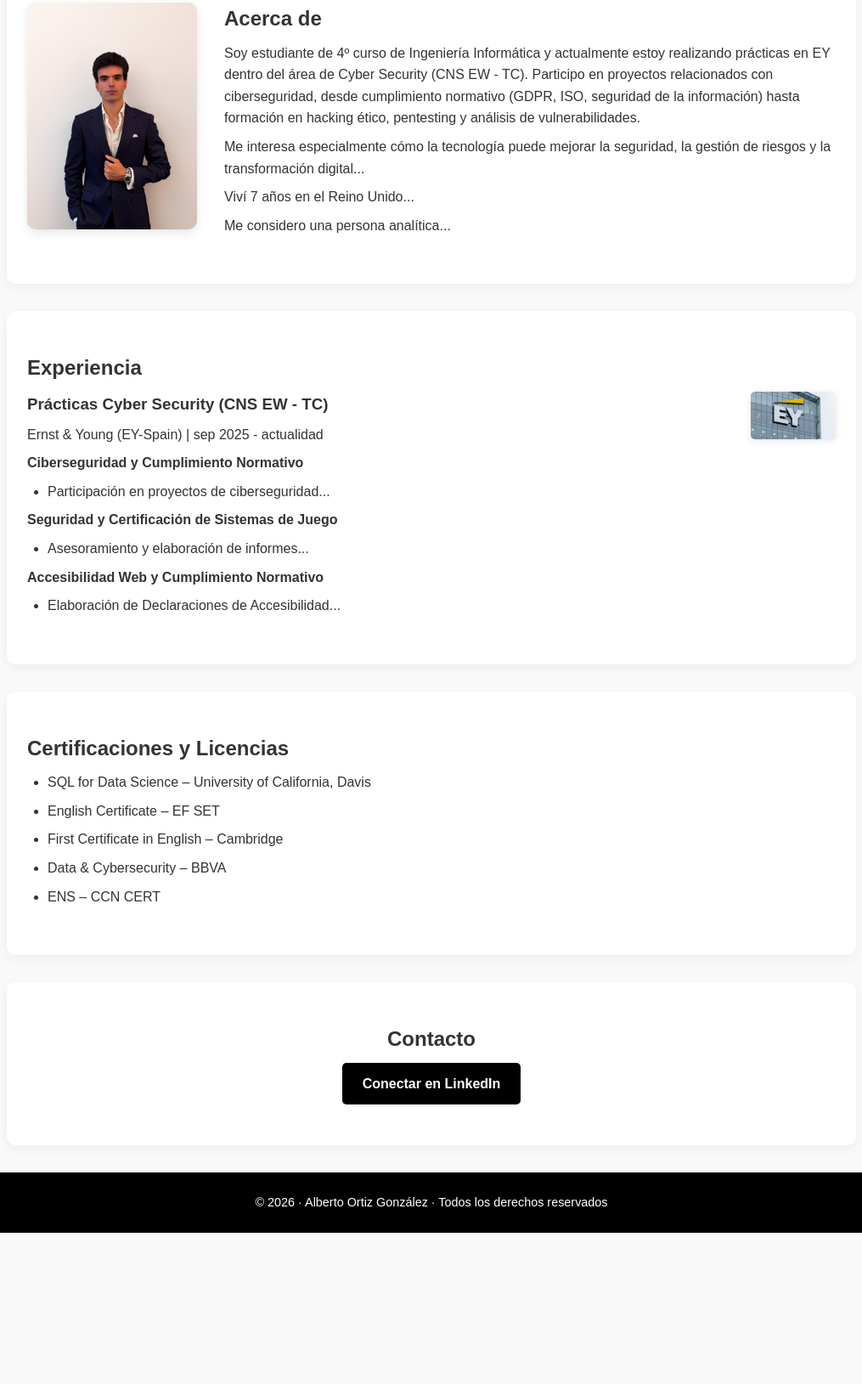
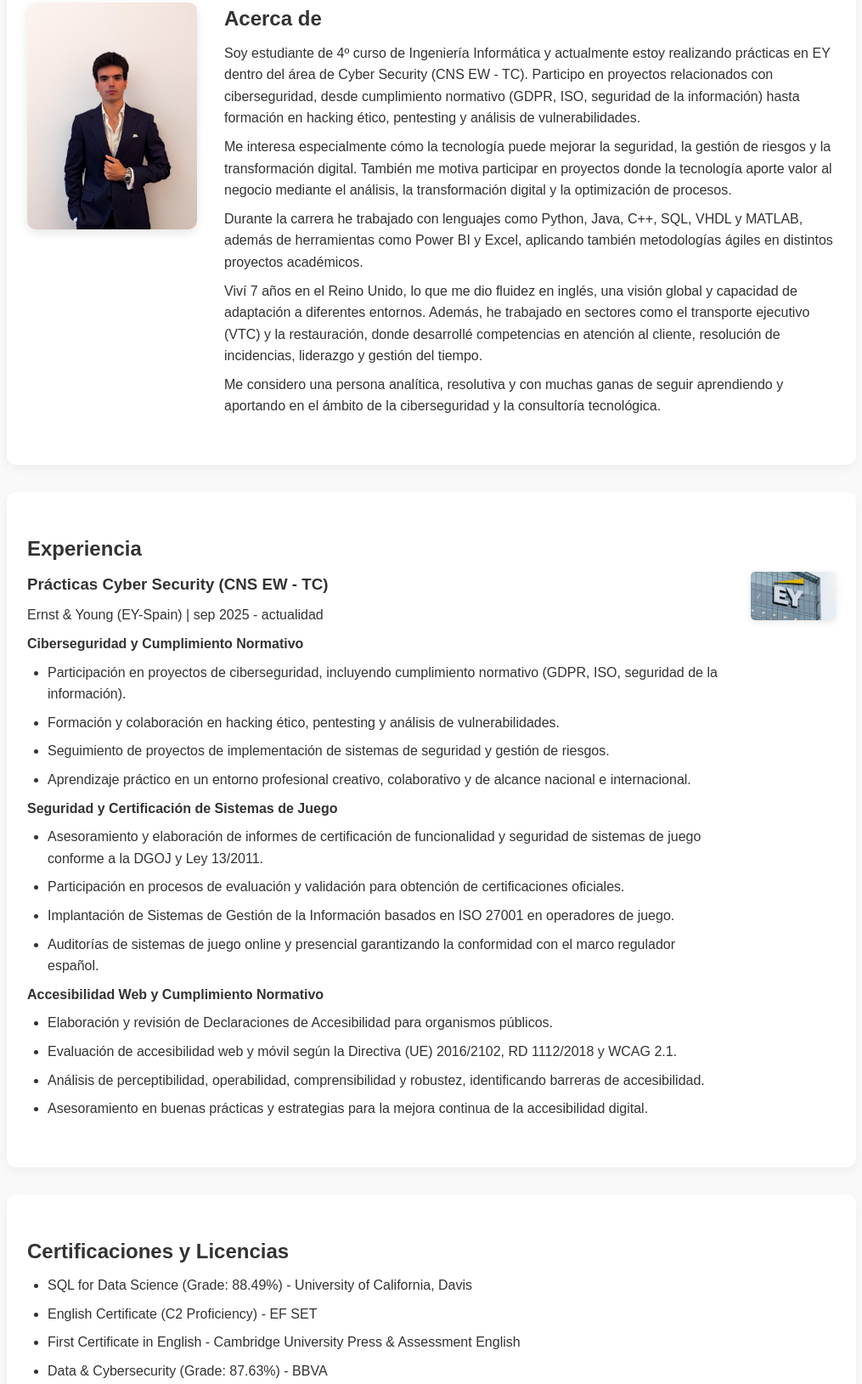
Before and after one commit to albertoruler/web, a plain HTML site: page index.html in a window 1280 px wide. Shown: the part 360-1989 px from the top of the page at 85% size, without its empty margins (132-1147 px from the left). Before the commit the page ends 1837 px from the top, so only its background shows below. Drawn offline with Linux system fonts and the light colour scheme.

Commit message:
Revise index.html for SEO and content updates
Updated the content and structure of the index.html file, including SEO metadata, navigation links, and experience descriptions.

```diff
--- a/index.html
+++ b/index.html
@@ -7,6 +7,10 @@
 
 <!-- Favicon -->
 <link rel="icon" type="image/png" href="img/favicon.png" />
+
+<!-- SEO -->
+<meta name="description" content="Currículum profesional de Alberto Ortiz González, Ingeniero Informático especializado en Ciberseguridad, cumplimiento normativo, accesibilidad web y pentesting.">
+<meta name="author" content="Alberto Ortiz González">
 
 <style>
 /* Reset básico */
@@ -252,6 +256,7 @@ footer {
     }
 }
 </style>
+
 </head>
 <body>
 
@@ -264,14 +269,13 @@ footer {
 
     <nav class="nav-links">
         <a href="#about">Acerca de</a>
-        <a href="#experience">Experiencia</a>
-        <a href="#certifications">Certificaciones</a>
-        <a href="#contact">Contacto</a>
+       ificaciones</a>
+        #contactContacto</a>
 
         <!-- Idiomas -->
         <div class="lang-switch">
-            <span onclick="window.location.href='index.html'">ES</span> |
-            <span onclick="window.location.href='indexEN.html'">EN</span>
+            <a href="index.html"><span>ES</span></a> |
+            <a href="indexEN.html"><span>EN</span></a>
         </div>
     </nav>
 </header>
@@ -290,9 +294,10 @@ footer {
         <div class="about-text">
             <h2>Acerca de</h2>
             <p>Soy estudiante de 4º curso de Ingeniería Informática y actualmente estoy realizando prácticas en EY dentro del área de Cyber Security (CNS EW - TC). Participo en proyectos relacionados con ciberseguridad, desde cumplimiento normativo (GDPR, ISO, seguridad de la información) hasta formación en hacking ético, pentesting y análisis de vulnerabilidades.</p>
-            <p>Me interesa especialmente cómo la tecnología puede mejorar la seguridad, la gestión de riesgos y la transformación digital...</p>
-            <p>Viví 7 años en el Reino Unido...</p>
-            <p>Me considero una persona analítica...</p>
+            <p>Me interesa especialmente cómo la tecnología puede mejorar la seguridad, la gestión de riesgos y la transformación digital. También me motiva participar en proyectos donde la tecnología aporte valor al negocio mediante el análisis, la transformación digital y la optimización de procesos.</p>
+            <p>Durante la carrera he trabajado con lenguajes como Python, Java, C++, SQL, VHDL y MATLAB, además de herramientas como Power BI y Excel, aplicando también metodologías ágiles en distintos proyectos académicos.</p>
+            <p>Viví 7 años en el Reino Unido, lo que me dio fluidez en inglés, una visión global y capacidad de adaptación a diferentes entornos. Además, he trabajado en sectores como el transporte ejecutivo (VTC) y la restauración, donde desarrollé competencias en atención al cliente, resolución de incidencias, liderazgo y gestión del tiempo.</p>
+            <p>Me considero una persona analítica, resolutiva y con muchas ganas de seguir aprendiendo y aportando en el ámbito de la ciberseguridad y la consultoría tecnológica.</p>
         </div>
     </div>
 </section>
@@ -303,21 +308,30 @@ footer {
     <div class="experience-block">
         <div class="experience-text">
             <h3>Prácticas Cyber Security (CNS EW - TC)</h3>
-            <p>Ernst & Young (EY-Spain) | sep 2025 - actualidad</p>
+            <p>Ernst &amp; Young (EY-Spain) | sep 2025 - actualidad</p>
 
             <h4>Ciberseguridad y Cumplimiento Normativo</h4>
             <ul>
-                <li>Participación en proyectos de ciberseguridad...</li>
+                <li>Participación en proyectos de ciberseguridad, incluyendo cumplimiento normativo (GDPR, ISO, seguridad de la información).</li>
+                <li>Formación y colaboración en hacking ético, pentesting y análisis de vulnerabilidades.</li>
+                <li>Seguimiento de proyectos de implementación de sistemas de seguridad y gestión de riesgos.</li>
+                <li>Aprendizaje práctico en un entorno profesional creativo, colaborativo y de alcance nacional e internacional.</li>
             </ul>
 
             <h4>Seguridad y Certificación de Sistemas de Juego</h4>
             <ul>
-                <li>Asesoramiento y elaboración de informes...</li>
+                <li>Asesoramiento y elaboración de informes de certificación de funcionalidad y seguridad de sistemas de juego conforme a la DGOJ y Ley 13/2011.</li>
+                <li>Participación en procesos de evaluación y validación para obtención de certificaciones oficiales.</li>
+                <li>Implantación de Sistemas de Gestión de la Información basados en ISO 27001 en operadores de juego.</li>
+                <li>Auditorías de sistemas de juego online y presencial garantizando la conformidad con el marco regulador español.</li>
             </ul>
 
             <h4>Accesibilidad Web y Cumplimiento Normativo</h4>
             <ul>
-                <li>Elaboración de Declaraciones de Accesibilidad...</li>
+                <li>Elaboración y revisión de Declaraciones de Accesibilidad para organismos públicos.</li>
+                <li>Evaluación de accesibilidad web y móvil según la Directiva (UE) 2016/2102, RD 1112/2018 y WCAG 2.1.</li>
+                <li>Análisis de perceptibilidad, operabilidad, comprensibilidad y robustez, identificando barreras de accesibilidad.</li>
+                <li>Asesoramiento en buenas prácticas y estrategias para la mejora continua de la accesibilidad digital.</li>
             </ul>
         </div>
 
@@ -331,11 +345,11 @@ footer {
 <section id="certifications">
     <h2>Certificaciones y Licencias</h2>
     <ul>
-        <li>SQL for Data Science – University of California, Davis</li>
-        <li>English Certificate – EF SET</li>
-        <li>First Certificate in English – Cambridge</li>
-        <li>Data & Cybersecurity – BBVA</li>
-        <li>ENS – CCN CERT</li>
+        <li>SQL for Data Science (Grade: 88.49%) - University of California, Davis</li>
+        <li>English Certificate (C2 Proficiency) - EF SET</li>
+        <li>First Certificate in English - Cambridge University Press &amp; Assessment English</li>
+        <li>Data &amp; Cybersecurity (Grade: 87.63%) - BBVA</li>
+        <li>ESQUEMA NACIONAL DE SEGURIDAD (RD 311/2022, de 3 de Mayo) - CCN-CERT Centro Criptológico Nacional</li>
     </ul>
 </section>
 
@@ -359,4 +373,3 @@ function toggleMenu() {
 
 </body>
 </html>
-``
```
